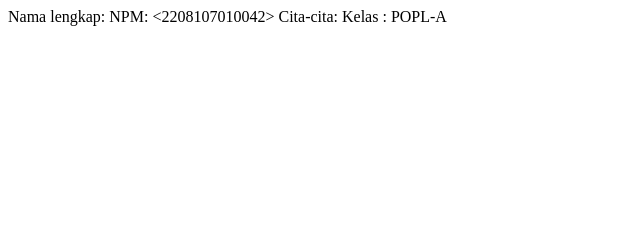
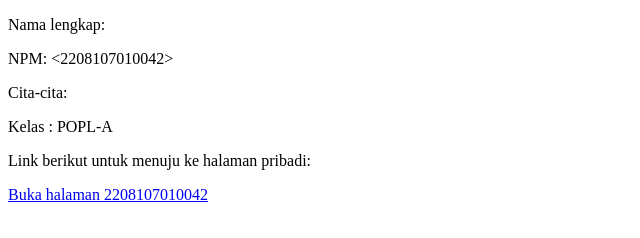
Before and after one commit to Razaaaaa27/POPL-2024-KelompokMFMR, a plain HTML site: page index-2208107010042MF.html in a window 1280 px wide. Shown: the whole page, without its empty margins (0-640 px from the left). Drawn offline with Linux system fonts and the light colour scheme.

Commit message:
menambahkan link ke file 2208107010042.html

```diff
--- a/index-2208107010042MF.html
+++ b/index-2208107010042MF.html
@@ -6,9 +6,12 @@
     <title>Document</title>
 </head>
 <body>
-    Nama lengkap: <Maulana Fikri>
-    NPM: <2208107010042>
-    Cita-cita: <pengusaha>
-Kelas : POPL-A
+    <p>  Nama lengkap: <Maulana Fikri></Maulana></p>
+    <p>NPM: <2208107010042></2208107010042></p>
+    <p>Cita-cita: <pengusaha></pengusaha></p>
+    <p>Kelas : POPL-A</p>
+
+    <p>Link berikut untuk menuju ke halaman pribadi:</p>
+    <a href="2208107010042.html">Buka halaman 2208107010042</a>
 </body>
 </html>
```
